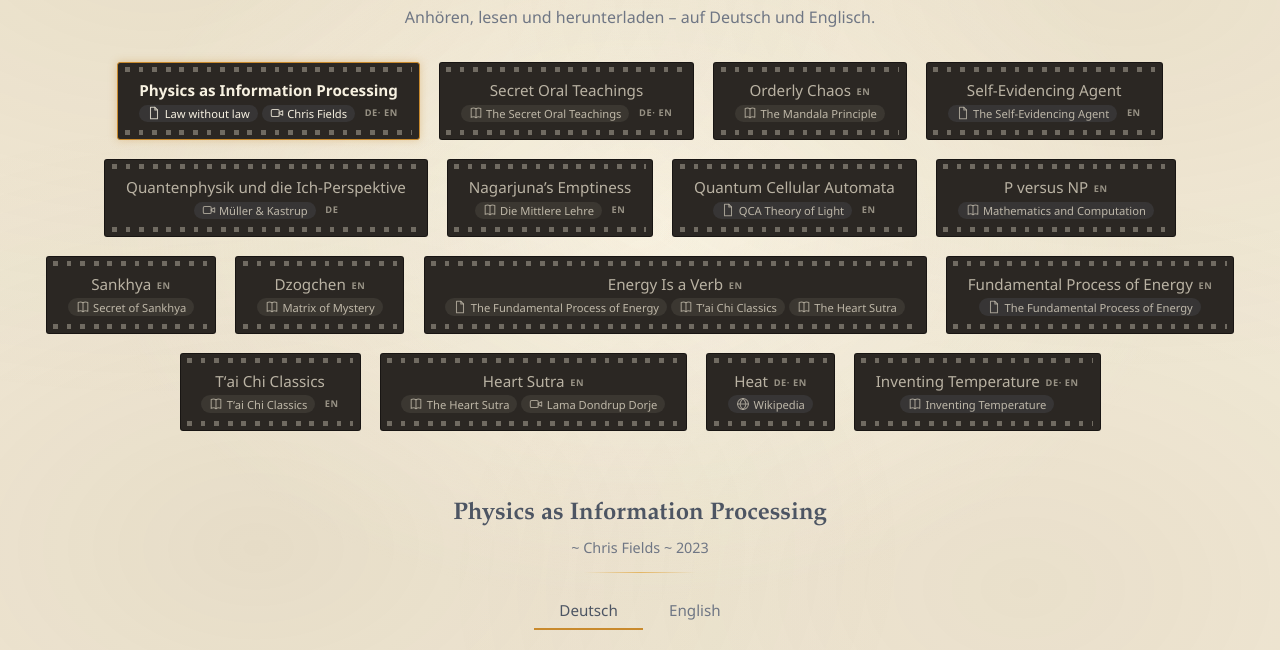
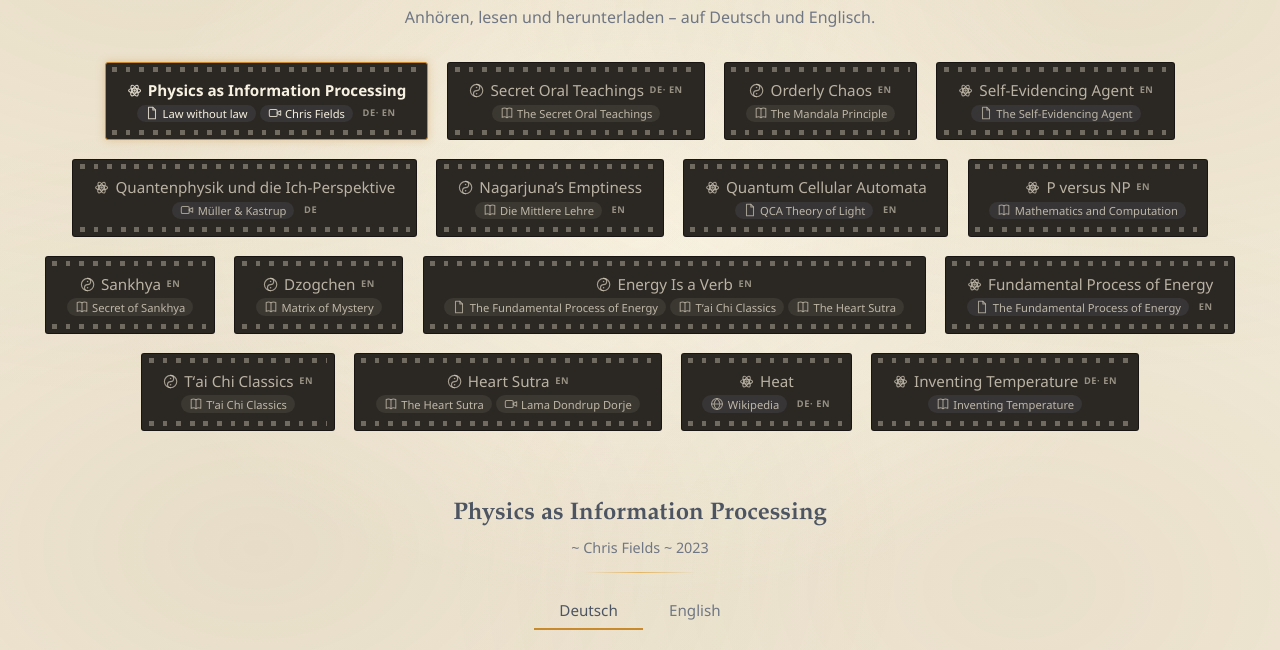
Before and after one commit to kambodscharoger294-cyber/texte-und-vortraege, a plain HTML site: page index.html in a window 1280 px wide. Shown: the part 132-782 px from the top of the page. Drawn offline with Linux system fonts and the light colour scheme.

Commit message:
Gruppensymbole (Atom/Yin-Yang) an Tab-Titeln, Icons verkleinert

```diff
--- a/index.html
+++ b/index.html
@@ -14,22 +14,22 @@
 </header>
 
 <nav class="work-tabs" id="work-tabs">
-  <button class="tab active phys" data-work="physics-information"><span class="tab-title">Physics as Information Processing</span><span class="tab-lang"><i>DE</i><i>EN</i></span><span class="tab-src-row"><span class="tab-src"><svg viewBox="0 0 16 16" aria-hidden="true"><path d="M4 1.5h5l3 3v10H4z"/><path d="M9 1.5v3h3"/></svg>Law without law</span><span class="tab-src"><svg viewBox="0 0 16 16" aria-hidden="true"><rect x="1.5" y="4" width="9" height="8" rx="1.5"/><path d="M10.5 7.5l4-2v5l-4-2z"/></svg>Chris Fields</span></span></button>
-  <button class="tab" data-work="oral-teachings"><span class="tab-title">Secret Oral Teachings</span><span class="tab-lang"><i>DE</i><i>EN</i></span><span class="tab-src-row"><span class="tab-src"><svg viewBox="0 0 16 16" aria-hidden="true"><path d="M8 3.2C6.5 2.2 4 2.2 2.5 2.9V13c1.5-.7 4-.7 5.5.3 1.5-1 4-1 5.5-.3V2.9C12 2.2 9.5 2.2 8 3.2z"/><path d="M8 3.2v10.1"/></svg>The Secret Oral Teachings</span></span></button>
-  <button class="tab" data-work="orderly-chaos"><span class="tab-title">Orderly Chaos</span><span class="tab-lang"><i>EN</i></span><span class="tab-src-row"><span class="tab-src"><svg viewBox="0 0 16 16" aria-hidden="true"><path d="M8 3.2C6.5 2.2 4 2.2 2.5 2.9V13c1.5-.7 4-.7 5.5.3 1.5-1 4-1 5.5-.3V2.9C12 2.2 9.5 2.2 8 3.2z"/><path d="M8 3.2v10.1"/></svg>The Mandala Principle</span></span></button>
-  <button class="tab phys" data-work="self-evidencing-agent"><span class="tab-title">Self-Evidencing Agent</span><span class="tab-lang"><i>EN</i></span><span class="tab-src-row"><span class="tab-src"><svg viewBox="0 0 16 16" aria-hidden="true"><path d="M4 1.5h5l3 3v10H4z"/><path d="M9 1.5v3h3"/></svg>The Self-Evidencing Agent</span></span></button>
-  <button class="tab phys" data-work="quantum-ich"><span class="tab-title">Quantenphysik und die Ich-Perspektive</span><span class="tab-lang"><i>DE</i></span><span class="tab-src-row"><span class="tab-src"><svg viewBox="0 0 16 16" aria-hidden="true"><rect x="1.5" y="4" width="9" height="8" rx="1.5"/><path d="M10.5 7.5l4-2v5l-4-2z"/></svg>Müller &amp; Kastrup</span></span></button>
-  <button class="tab" data-work="nagarjuna-emptiness"><span class="tab-title">Nagarjuna’s Emptiness</span><span class="tab-lang"><i>EN</i></span><span class="tab-src-row"><span class="tab-src"><svg viewBox="0 0 16 16" aria-hidden="true"><path d="M8 3.2C6.5 2.2 4 2.2 2.5 2.9V13c1.5-.7 4-.7 5.5.3 1.5-1 4-1 5.5-.3V2.9C12 2.2 9.5 2.2 8 3.2z"/><path d="M8 3.2v10.1"/></svg>Die Mittlere Lehre</span></span></button>
-  <button class="tab phys" data-work="quantum-cellular-automata"><span class="tab-title">Quantum Cellular Automata</span><span class="tab-lang"><i>EN</i></span><span class="tab-src-row"><span class="tab-src"><svg viewBox="0 0 16 16" aria-hidden="true"><path d="M4 1.5h5l3 3v10H4z"/><path d="M9 1.5v3h3"/></svg>QCA Theory of Light</span></span></button>
-  <button class="tab phys" data-work="p-versus-np"><span class="tab-title">P versus NP</span><span class="tab-lang"><i>EN</i></span><span class="tab-src-row"><span class="tab-src"><svg viewBox="0 0 16 16" aria-hidden="true"><path d="M8 3.2C6.5 2.2 4 2.2 2.5 2.9V13c1.5-.7 4-.7 5.5.3 1.5-1 4-1 5.5-.3V2.9C12 2.2 9.5 2.2 8 3.2z"/><path d="M8 3.2v10.1"/></svg>Mathematics and Computation</span></span></button>
-  <button class="tab" data-work="sankhya"><span class="tab-title">Sankhya</span><span class="tab-lang"><i>EN</i></span><span class="tab-src-row"><span class="tab-src"><svg viewBox="0 0 16 16" aria-hidden="true"><path d="M8 3.2C6.5 2.2 4 2.2 2.5 2.9V13c1.5-.7 4-.7 5.5.3 1.5-1 4-1 5.5-.3V2.9C12 2.2 9.5 2.2 8 3.2z"/><path d="M8 3.2v10.1"/></svg>Secret of Sankhya</span></span></button>
-  <button class="tab" data-work="dzogchen"><span class="tab-title">Dzogchen</span><span class="tab-lang"><i>EN</i></span><span class="tab-src-row"><span class="tab-src"><svg viewBox="0 0 16 16" aria-hidden="true"><path d="M8 3.2C6.5 2.2 4 2.2 2.5 2.9V13c1.5-.7 4-.7 5.5.3 1.5-1 4-1 5.5-.3V2.9C12 2.2 9.5 2.2 8 3.2z"/><path d="M8 3.2v10.1"/></svg>Matrix of Mystery</span></span></button>
-  <button class="tab" data-work="energy-process"><span class="tab-title">Energy Is a Verb</span><span class="tab-lang"><i>EN</i></span><span class="tab-src-row"><span class="tab-src"><svg viewBox="0 0 16 16" aria-hidden="true"><path d="M4 1.5h5l3 3v10H4z"/><path d="M9 1.5v3h3"/></svg>The Fundamental Process of Energy</span><span class="tab-src"><svg viewBox="0 0 16 16" aria-hidden="true"><path d="M8 3.2C6.5 2.2 4 2.2 2.5 2.9V13c1.5-.7 4-.7 5.5.3 1.5-1 4-1 5.5-.3V2.9C12 2.2 9.5 2.2 8 3.2z"/><path d="M8 3.2v10.1"/></svg>Tʻai Chi Classics</span><span class="tab-src"><svg viewBox="0 0 16 16" aria-hidden="true"><path d="M8 3.2C6.5 2.2 4 2.2 2.5 2.9V13c1.5-.7 4-.7 5.5.3 1.5-1 4-1 5.5-.3V2.9C12 2.2 9.5 2.2 8 3.2z"/><path d="M8 3.2v10.1"/></svg>The Heart Sutra</span></span></button>
-  <button class="tab phys" data-work="fundamental-energy"><span class="tab-title">Fundamental Process of Energy</span><span class="tab-lang"><i>EN</i></span><span class="tab-src-row"><span class="tab-src"><svg viewBox="0 0 16 16" aria-hidden="true"><path d="M4 1.5h5l3 3v10H4z"/><path d="M9 1.5v3h3"/></svg>The Fundamental Process of Energy</span></span></button>
-  <button class="tab" data-work="tai-chi-classics"><span class="tab-title">Tʻai Chi Classics</span><span class="tab-lang"><i>EN</i></span><span class="tab-src-row"><span class="tab-src"><svg viewBox="0 0 16 16" aria-hidden="true"><path d="M8 3.2C6.5 2.2 4 2.2 2.5 2.9V13c1.5-.7 4-.7 5.5.3 1.5-1 4-1 5.5-.3V2.9C12 2.2 9.5 2.2 8 3.2z"/><path d="M8 3.2v10.1"/></svg>Tʻai Chi Classics</span></span></button>
-  <button class="tab" data-work="heartsutra"><span class="tab-title">Heart Sutra</span><span class="tab-lang"><i>EN</i></span><span class="tab-src-row"><span class="tab-src"><svg viewBox="0 0 16 16" aria-hidden="true"><path d="M8 3.2C6.5 2.2 4 2.2 2.5 2.9V13c1.5-.7 4-.7 5.5.3 1.5-1 4-1 5.5-.3V2.9C12 2.2 9.5 2.2 8 3.2z"/><path d="M8 3.2v10.1"/></svg>The Heart Sutra</span><span class="tab-src"><svg viewBox="0 0 16 16" aria-hidden="true"><rect x="1.5" y="4" width="9" height="8" rx="1.5"/><path d="M10.5 7.5l4-2v5l-4-2z"/></svg>Lama Dondrup Dorje</span></span></button>
-  <button class="tab phys" data-work="heat"><span class="tab-title">Heat</span><span class="tab-lang"><i>DE</i><i>EN</i></span><span class="tab-src-row"><span class="tab-src"><svg viewBox="0 0 16 16" aria-hidden="true"><circle cx="8" cy="8" r="6.2"/><path d="M1.8 8h12.4M8 1.8c-4.5 4-4.5 8.4 0 12.4M8 1.8c4.5 4 4.5 8.4 0 12.4"/></svg>Wikipedia</span></span></button>
-  <button class="tab phys" data-work="inventing-temperature"><span class="tab-title">Inventing Temperature</span><span class="tab-lang"><i>DE</i><i>EN</i></span><span class="tab-src-row"><span class="tab-src"><svg viewBox="0 0 16 16" aria-hidden="true"><path d="M8 3.2C6.5 2.2 4 2.2 2.5 2.9V13c1.5-.7 4-.7 5.5.3 1.5-1 4-1 5.5-.3V2.9C12 2.2 9.5 2.2 8 3.2z"/><path d="M8 3.2v10.1"/></svg>Inventing Temperature</span></span></button>
+  <button class="tab active phys" data-work="physics-information"><span class="tab-title"><svg class="tab-icon" viewBox="0 0 16 16" aria-hidden="true"><circle cx="8" cy="8" r="1.3" style="fill:currentColor;stroke:none"/><ellipse cx="8" cy="8" rx="6.3" ry="2.5"/><ellipse cx="8" cy="8" rx="6.3" ry="2.5" transform="rotate(60 8 8)"/><ellipse cx="8" cy="8" rx="6.3" ry="2.5" transform="rotate(120 8 8)"/></svg>Physics as Information Processing</span><span class="tab-lang"><i>DE</i><i>EN</i></span><span class="tab-src-row"><span class="tab-src"><svg viewBox="0 0 16 16" aria-hidden="true"><path d="M4 1.5h5l3 3v10H4z"/><path d="M9 1.5v3h3"/></svg>Law without law</span><span class="tab-src"><svg viewBox="0 0 16 16" aria-hidden="true"><rect x="1.5" y="4" width="9" height="8" rx="1.5"/><path d="M10.5 7.5l4-2v5l-4-2z"/></svg>Chris Fields</span></span></button>
+  <button class="tab" data-work="oral-teachings"><span class="tab-title"><svg class="tab-icon" viewBox="0 0 16 16" aria-hidden="true"><circle cx="8" cy="8" r="6.5"/><path d="M8 1.5a3.25 3.25 0 0 1 0 6.5 3.25 3.25 0 0 0 0 6.5"/><circle cx="8" cy="4.75" r="0.8" style="fill:currentColor;stroke:none"/><circle cx="8" cy="11.25" r="0.8" style="fill:currentColor;stroke:none"/></svg>Secret Oral Teachings</span><span class="tab-lang"><i>DE</i><i>EN</i></span><span class="tab-src-row"><span class="tab-src"><svg viewBox="0 0 16 16" aria-hidden="true"><path d="M8 3.2C6.5 2.2 4 2.2 2.5 2.9V13c1.5-.7 4-.7 5.5.3 1.5-1 4-1 5.5-.3V2.9C12 2.2 9.5 2.2 8 3.2z"/><path d="M8 3.2v10.1"/></svg>The Secret Oral Teachings</span></span></button>
+  <button class="tab" data-work="orderly-chaos"><span class="tab-title"><svg class="tab-icon" viewBox="0 0 16 16" aria-hidden="true"><circle cx="8" cy="8" r="6.5"/><path d="M8 1.5a3.25 3.25 0 0 1 0 6.5 3.25 3.25 0 0 0 0 6.5"/><circle cx="8" cy="4.75" r="0.8" style="fill:currentColor;stroke:none"/><circle cx="8" cy="11.25" r="0.8" style="fill:currentColor;stroke:none"/></svg>Orderly Chaos</span><span class="tab-lang"><i>EN</i></span><span class="tab-src-row"><span class="tab-src"><svg viewBox="0 0 16 16" aria-hidden="true"><path d="M8 3.2C6.5 2.2 4 2.2 2.5 2.9V13c1.5-.7 4-.7 5.5.3 1.5-1 4-1 5.5-.3V2.9C12 2.2 9.5 2.2 8 3.2z"/><path d="M8 3.2v10.1"/></svg>The Mandala Principle</span></span></button>
+  <button class="tab phys" data-work="self-evidencing-agent"><span class="tab-title"><svg class="tab-icon" viewBox="0 0 16 16" aria-hidden="true"><circle cx="8" cy="8" r="1.3" style="fill:currentColor;stroke:none"/><ellipse cx="8" cy="8" rx="6.3" ry="2.5"/><ellipse cx="8" cy="8" rx="6.3" ry="2.5" transform="rotate(60 8 8)"/><ellipse cx="8" cy="8" rx="6.3" ry="2.5" transform="rotate(120 8 8)"/></svg>Self-Evidencing Agent</span><span class="tab-lang"><i>EN</i></span><span class="tab-src-row"><span class="tab-src"><svg viewBox="0 0 16 16" aria-hidden="true"><path d="M4 1.5h5l3 3v10H4z"/><path d="M9 1.5v3h3"/></svg>The Self-Evidencing Agent</span></span></button>
+  <button class="tab phys" data-work="quantum-ich"><span class="tab-title"><svg class="tab-icon" viewBox="0 0 16 16" aria-hidden="true"><circle cx="8" cy="8" r="1.3" style="fill:currentColor;stroke:none"/><ellipse cx="8" cy="8" rx="6.3" ry="2.5"/><ellipse cx="8" cy="8" rx="6.3" ry="2.5" transform="rotate(60 8 8)"/><ellipse cx="8" cy="8" rx="6.3" ry="2.5" transform="rotate(120 8 8)"/></svg>Quantenphysik und die Ich-Perspektive</span><span class="tab-lang"><i>DE</i></span><span class="tab-src-row"><span class="tab-src"><svg viewBox="0 0 16 16" aria-hidden="true"><rect x="1.5" y="4" width="9" height="8" rx="1.5"/><path d="M10.5 7.5l4-2v5l-4-2z"/></svg>Müller &amp; Kastrup</span></span></button>
+  <button class="tab" data-work="nagarjuna-emptiness"><span class="tab-title"><svg class="tab-icon" viewBox="0 0 16 16" aria-hidden="true"><circle cx="8" cy="8" r="6.5"/><path d="M8 1.5a3.25 3.25 0 0 1 0 6.5 3.25 3.25 0 0 0 0 6.5"/><circle cx="8" cy="4.75" r="0.8" style="fill:currentColor;stroke:none"/><circle cx="8" cy="11.25" r="0.8" style="fill:currentColor;stroke:none"/></svg>Nagarjuna’s Emptiness</span><span class="tab-lang"><i>EN</i></span><span class="tab-src-row"><span class="tab-src"><svg viewBox="0 0 16 16" aria-hidden="true"><path d="M8 3.2C6.5 2.2 4 2.2 2.5 2.9V13c1.5-.7 4-.7 5.5.3 1.5-1 4-1 5.5-.3V2.9C12 2.2 9.5 2.2 8 3.2z"/><path d="M8 3.2v10.1"/></svg>Die Mittlere Lehre</span></span></button>
+  <button class="tab phys" data-work="quantum-cellular-automata"><span class="tab-title"><svg class="tab-icon" viewBox="0 0 16 16" aria-hidden="true"><circle cx="8" cy="8" r="1.3" style="fill:currentColor;stroke:none"/><ellipse cx="8" cy="8" rx="6.3" ry="2.5"/><ellipse cx="8" cy="8" rx="6.3" ry="2.5" transform="rotate(60 8 8)"/><ellipse cx="8" cy="8" rx="6.3" ry="2.5" transform="rotate(120 8 8)"/></svg>Quantum Cellular Automata</span><span class="tab-lang"><i>EN</i></span><span class="tab-src-row"><span class="tab-src"><svg viewBox="0 0 16 16" aria-hidden="true"><path d="M4 1.5h5l3 3v10H4z"/><path d="M9 1.5v3h3"/></svg>QCA Theory of Light</span></span></button>
+  <button class="tab phys" data-work="p-versus-np"><span class="tab-title"><svg class="tab-icon" viewBox="0 0 16 16" aria-hidden="true"><circle cx="8" cy="8" r="1.3" style="fill:currentColor;stroke:none"/><ellipse cx="8" cy="8" rx="6.3" ry="2.5"/><ellipse cx="8" cy="8" rx="6.3" ry="2.5" transform="rotate(60 8 8)"/><ellipse cx="8" cy="8" rx="6.3" ry="2.5" transform="rotate(120 8 8)"/></svg>P versus NP</span><span class="tab-lang"><i>EN</i></span><span class="tab-src-row"><span class="tab-src"><svg viewBox="0 0 16 16" aria-hidden="true"><path d="M8 3.2C6.5 2.2 4 2.2 2.5 2.9V13c1.5-.7 4-.7 5.5.3 1.5-1 4-1 5.5-.3V2.9C12 2.2 9.5 2.2 8 3.2z"/><path d="M8 3.2v10.1"/></svg>Mathematics and Computation</span></span></button>
+  <button class="tab" data-work="sankhya"><span class="tab-title"><svg class="tab-icon" viewBox="0 0 16 16" aria-hidden="true"><circle cx="8" cy="8" r="6.5"/><path d="M8 1.5a3.25 3.25 0 0 1 0 6.5 3.25 3.25 0 0 0 0 6.5"/><circle cx="8" cy="4.75" r="0.8" style="fill:currentColor;stroke:none"/><circle cx="8" cy="11.25" r="0.8" style="fill:currentColor;stroke:none"/></svg>Sankhya</span><span class="tab-lang"><i>EN</i></span><span class="tab-src-row"><span class="tab-src"><svg viewBox="0 0 16 16" aria-hidden="true"><path d="M8 3.2C6.5 2.2 4 2.2 2.5 2.9V13c1.5-.7 4-.7 5.5.3 1.5-1 4-1 5.5-.3V2.9C12 2.2 9.5 2.2 8 3.2z"/><path d="M8 3.2v10.1"/></svg>Secret of Sankhya</span></span></button>
+  <button class="tab" data-work="dzogchen"><span class="tab-title"><svg class="tab-icon" viewBox="0 0 16 16" aria-hidden="true"><circle cx="8" cy="8" r="6.5"/><path d="M8 1.5a3.25 3.25 0 0 1 0 6.5 3.25 3.25 0 0 0 0 6.5"/><circle cx="8" cy="4.75" r="0.8" style="fill:currentColor;stroke:none"/><circle cx="8" cy="11.25" r="0.8" style="fill:currentColor;stroke:none"/></svg>Dzogchen</span><span class="tab-lang"><i>EN</i></span><span class="tab-src-row"><span class="tab-src"><svg viewBox="0 0 16 16" aria-hidden="true"><path d="M8 3.2C6.5 2.2 4 2.2 2.5 2.9V13c1.5-.7 4-.7 5.5.3 1.5-1 4-1 5.5-.3V2.9C12 2.2 9.5 2.2 8 3.2z"/><path d="M8 3.2v10.1"/></svg>Matrix of Mystery</span></span></button>
+  <button class="tab" data-work="energy-process"><span class="tab-title"><svg class="tab-icon" viewBox="0 0 16 16" aria-hidden="true"><circle cx="8" cy="8" r="6.5"/><path d="M8 1.5a3.25 3.25 0 0 1 0 6.5 3.25 3.25 0 0 0 0 6.5"/><circle cx="8" cy="4.75" r="0.8" style="fill:currentColor;stroke:none"/><circle cx="8" cy="11.25" r="0.8" style="fill:currentColor;stroke:none"/></svg>Energy Is a Verb</span><span class="tab-lang"><i>EN</i></span><span class="tab-src-row"><span class="tab-src"><svg viewBox="0 0 16 16" aria-hidden="true"><path d="M4 1.5h5l3 3v10H4z"/><path d="M9 1.5v3h3"/></svg>The Fundamental Process of Energy</span><span class="tab-src"><svg viewBox="0 0 16 16" aria-hidden="true"><path d="M8 3.2C6.5 2.2 4 2.2 2.5 2.9V13c1.5-.7 4-.7 5.5.3 1.5-1 4-1 5.5-.3V2.9C12 2.2 9.5 2.2 8 3.2z"/><path d="M8 3.2v10.1"/></svg>Tʻai Chi Classics</span><span class="tab-src"><svg viewBox="0 0 16 16" aria-hidden="true"><path d="M8 3.2C6.5 2.2 4 2.2 2.5 2.9V13c1.5-.7 4-.7 5.5.3 1.5-1 4-1 5.5-.3V2.9C12 2.2 9.5 2.2 8 3.2z"/><path d="M8 3.2v10.1"/></svg>The Heart Sutra</span></span></button>
+  <button class="tab phys" data-work="fundamental-energy"><span class="tab-title"><svg class="tab-icon" viewBox="0 0 16 16" aria-hidden="true"><circle cx="8" cy="8" r="1.3" style="fill:currentColor;stroke:none"/><ellipse cx="8" cy="8" rx="6.3" ry="2.5"/><ellipse cx="8" cy="8" rx="6.3" ry="2.5" transform="rotate(60 8 8)"/><ellipse cx="8" cy="8" rx="6.3" ry="2.5" transform="rotate(120 8 8)"/></svg>Fundamental Process of Energy</span><span class="tab-lang"><i>EN</i></span><span class="tab-src-row"><span class="tab-src"><svg viewBox="0 0 16 16" aria-hidden="true"><path d="M4 1.5h5l3 3v10H4z"/><path d="M9 1.5v3h3"/></svg>The Fundamental Process of Energy</span></span></button>
+  <button class="tab" data-work="tai-chi-classics"><span class="tab-title"><svg class="tab-icon" viewBox="0 0 16 16" aria-hidden="true"><circle cx="8" cy="8" r="6.5"/><path d="M8 1.5a3.25 3.25 0 0 1 0 6.5 3.25 3.25 0 0 0 0 6.5"/><circle cx="8" cy="4.75" r="0.8" style="fill:currentColor;stroke:none"/><circle cx="8" cy="11.25" r="0.8" style="fill:currentColor;stroke:none"/></svg>Tʻai Chi Classics</span><span class="tab-lang"><i>EN</i></span><span class="tab-src-row"><span class="tab-src"><svg viewBox="0 0 16 16" aria-hidden="true"><path d="M8 3.2C6.5 2.2 4 2.2 2.5 2.9V13c1.5-.7 4-.7 5.5.3 1.5-1 4-1 5.5-.3V2.9C12 2.2 9.5 2.2 8 3.2z"/><path d="M8 3.2v10.1"/></svg>Tʻai Chi Classics</span></span></button>
+  <button class="tab" data-work="heartsutra"><span class="tab-title"><svg class="tab-icon" viewBox="0 0 16 16" aria-hidden="true"><circle cx="8" cy="8" r="6.5"/><path d="M8 1.5a3.25 3.25 0 0 1 0 6.5 3.25 3.25 0 0 0 0 6.5"/><circle cx="8" cy="4.75" r="0.8" style="fill:currentColor;stroke:none"/><circle cx="8" cy="11.25" r="0.8" style="fill:currentColor;stroke:none"/></svg>Heart Sutra</span><span class="tab-lang"><i>EN</i></span><span class="tab-src-row"><span class="tab-src"><svg viewBox="0 0 16 16" aria-hidden="true"><path d="M8 3.2C6.5 2.2 4 2.2 2.5 2.9V13c1.5-.7 4-.7 5.5.3 1.5-1 4-1 5.5-.3V2.9C12 2.2 9.5 2.2 8 3.2z"/><path d="M8 3.2v10.1"/></svg>The Heart Sutra</span><span class="tab-src"><svg viewBox="0 0 16 16" aria-hidden="true"><rect x="1.5" y="4" width="9" height="8" rx="1.5"/><path d="M10.5 7.5l4-2v5l-4-2z"/></svg>Lama Dondrup Dorje</span></span></button>
+  <button class="tab phys" data-work="heat"><span class="tab-title"><svg class="tab-icon" viewBox="0 0 16 16" aria-hidden="true"><circle cx="8" cy="8" r="1.3" style="fill:currentColor;stroke:none"/><ellipse cx="8" cy="8" rx="6.3" ry="2.5"/><ellipse cx="8" cy="8" rx="6.3" ry="2.5" transform="rotate(60 8 8)"/><ellipse cx="8" cy="8" rx="6.3" ry="2.5" transform="rotate(120 8 8)"/></svg>Heat</span><span class="tab-lang"><i>DE</i><i>EN</i></span><span class="tab-src-row"><span class="tab-src"><svg viewBox="0 0 16 16" aria-hidden="true"><circle cx="8" cy="8" r="6.2"/><path d="M1.8 8h12.4M8 1.8c-4.5 4-4.5 8.4 0 12.4M8 1.8c4.5 4 4.5 8.4 0 12.4"/></svg>Wikipedia</span></span></button>
+  <button class="tab phys" data-work="inventing-temperature"><span class="tab-title"><svg class="tab-icon" viewBox="0 0 16 16" aria-hidden="true"><circle cx="8" cy="8" r="1.3" style="fill:currentColor;stroke:none"/><ellipse cx="8" cy="8" rx="6.3" ry="2.5"/><ellipse cx="8" cy="8" rx="6.3" ry="2.5" transform="rotate(60 8 8)"/><ellipse cx="8" cy="8" rx="6.3" ry="2.5" transform="rotate(120 8 8)"/></svg>Inventing Temperature</span><span class="tab-lang"><i>DE</i><i>EN</i></span><span class="tab-src-row"><span class="tab-src"><svg viewBox="0 0 16 16" aria-hidden="true"><path d="M8 3.2C6.5 2.2 4 2.2 2.5 2.9V13c1.5-.7 4-.7 5.5.3 1.5-1 4-1 5.5-.3V2.9C12 2.2 9.5 2.2 8 3.2z"/><path d="M8 3.2v10.1"/></svg>Inventing Temperature</span></span></button>
 </nav>
 
 <main>
--- a/style.css
+++ b/style.css
@@ -129,6 +129,21 @@ main {
   align-items: center;
   line-height: 1.35;
   position: relative;
+}
+.work-tabs .tab-title {
+  display: inline-flex;
+  align-items: center;
+}
+.work-tabs .tab-icon {
+  width: 1em;
+  height: 1em;
+  flex: none;
+  margin-right: 0.4em;
+  fill: none;
+  stroke: currentColor;
+  stroke-width: 1.2;
+  stroke-linecap: round;
+  opacity: 0.85;
 }
 .work-tabs .tab-lang {
   display: inline;
```
